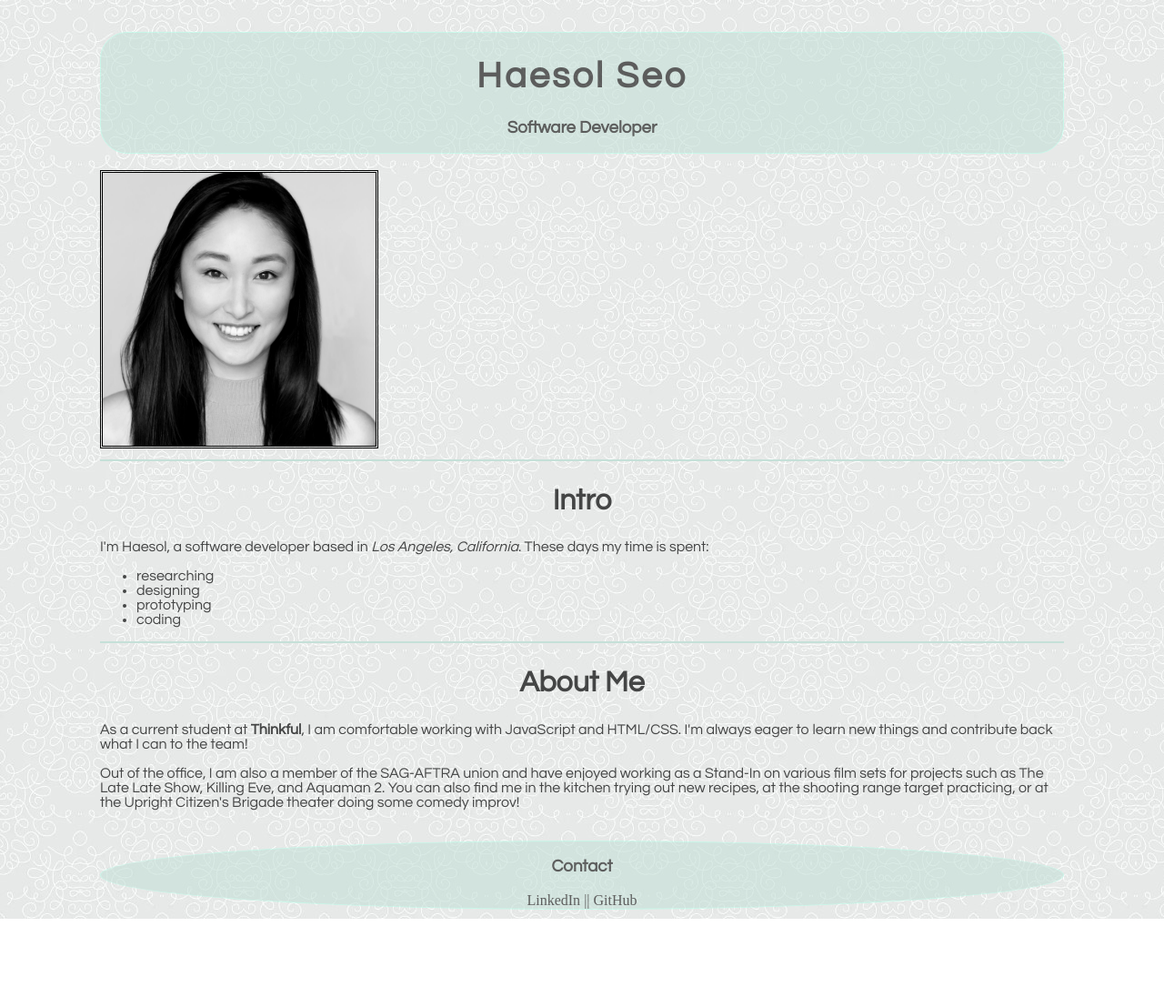
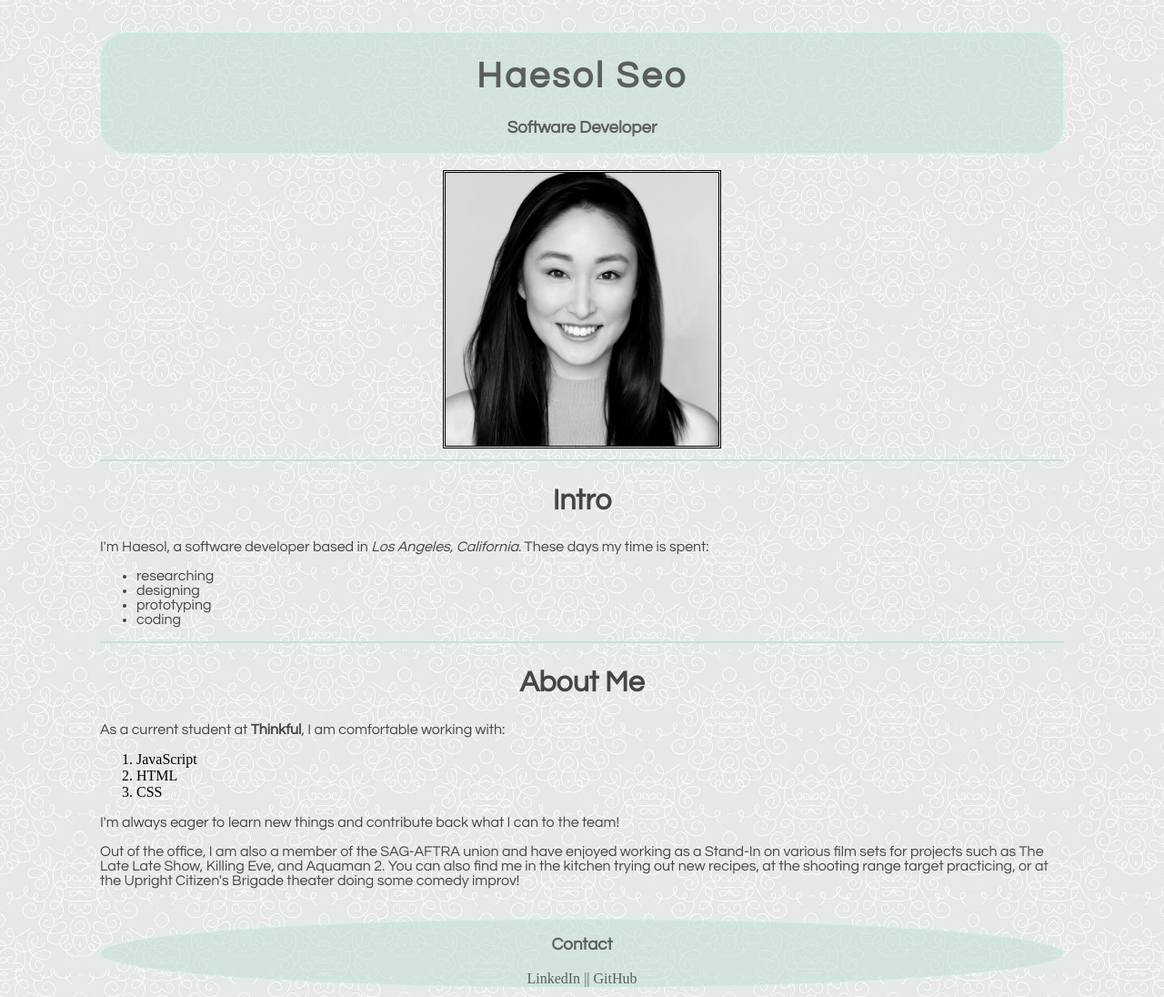
Before and after one commit to HaesolS/My-Portfolio, a plain HTML site: page index.html in a window 1280 px wide. Shown: the whole page at 91% size. Before the commit the page ends 1010 px from the top, so only its background shows below. Drawn offline with Linux system fonts and the light colour scheme; a script that the page names is missing.

Commit message:
Update 2

```diff
--- a/index.html
+++ b/index.html
@@ -4,21 +4,22 @@
   <meta charset="utf-8">
   <meta name="viewport" content="width=device-width">
   <title>Haesol's Portfolio</title>
-  <link href="style.css" rel="stylesheet" type="text/css" />
+  <link href="style.css" rel="stylesheet" type="text/css">
 </head>
 <body>
-
+<!-- Header -->
 <header>
   <h1><strong>Haesol Seo</strong></h1>
   <h3><strong>Software Developer</strong></h3>
 </header>
+<!-- Main - Photo, Intro, AboutMe -->
 <main>
-  <div>
+  <div style="text-align: center;">
 <br>
-<img style="border:3px double black;" src="images/Haesol.png" width="300" height="300" alt="Haesol Seo"/>
+<img style="border:3px double black;" src="images/Haesol.png" width="300" height="300" alt="Haesol Seo">
   </div>
 <hr>
-<div>
+<article><div>
 <h2>Intro</h2>
 <p>
     I'm Haesol, a software developer based in <em>Los Angeles, California</em>. These days my time is spent:
@@ -29,20 +30,26 @@
     <li>prototyping</li>
     <li>coding</li>
     </ul>
-</div>
+</div></article>
 <hr>
-<div>
+<article><div>
 <h2>About Me</h2>
 <p>
-As a current student at <strong>Thinkful</strong>, I am comfortable working with JavaScript and HTML/CSS. I'm always eager to learn new things and contribute back what I can to the team!
+As a current student at <strong>Thinkful</strong>, I am comfortable working with:
+<br><ol>
+  <li>JavaScript</li>
+  <li>HTML</li>
+  <li>CSS</li>
+</ol><p>
+I'm always eager to learn new things and contribute back what I can to the team!
 </p>
 <p>
 Out of the office, I am also a member of the SAG-AFTRA union and have enjoyed working as a Stand-In on various film sets for projects such as The Late Late Show, Killing Eve, and Aquaman 2. You can also find me in the kitchen trying out new recipes, at the shooting range target practicing, or at the Upright Citizen's Brigade theater doing some comedy improv!
 </p>
 <br>
-</div>
+</div></article>
 </main>
-
+<!-- Footer -->
 <footer>
 <h3>Contact</h3>
 <a href="https://www.linkedin.com/in/haesol-seo-257b0b298">LinkedIn</a> ||
```
